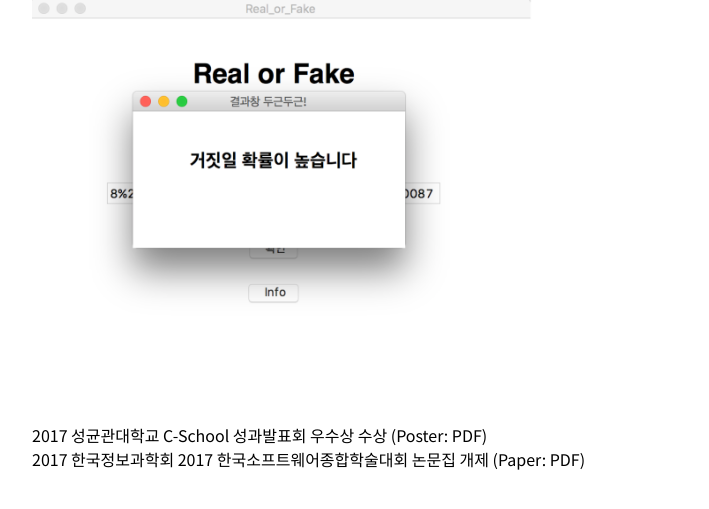
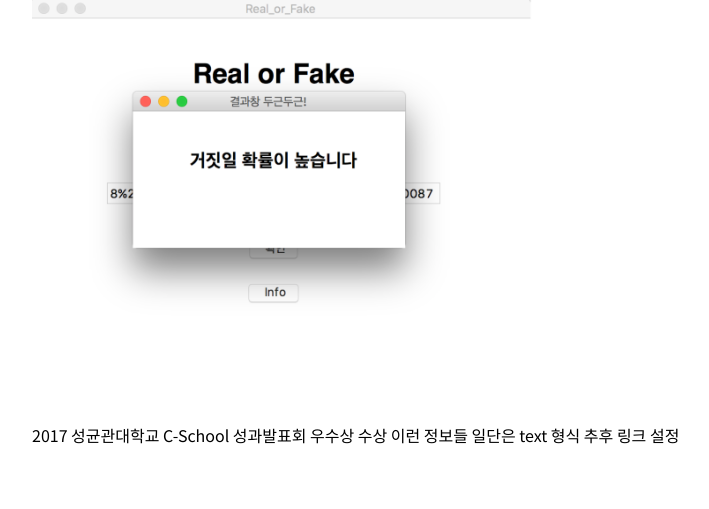
Before and after one commit to YoonJ/PyneerBlog_betatest, a Django app: page /project/3/ in a window 1280 px wide. Shown: the part 726-1235 px from the top of the page, without its empty margins (28-737 px from the left). Run offline with Django 3.2, Linux system fonts and the light colour scheme; data comes from the database, SQL or seed files in the repository; both versions use the stored data as it was after the commit; some libraries are stand-ins or nearby versions.

Commit message:
test 08 18.08.06.23:36 project 모델 수정 project 모델 속성 {프로젝트 제목, 내용, 멤버(default='no one'), 기타정보(default=' ')}

```diff
--- a/blog/forms.py
+++ b/blog/forms.py
@@ -9,4 +9,4 @@ class PostForm(forms.ModelForm):
 class ProjectForm(forms.ModelForm):
     class Meta:
         model = Project
-        fields = ('project_title', 'project_text', 'project_member',)
+        fields = ('project_title', 'project_text', 'project_member', 'project_extra',)
--- a/blog/models.py
+++ b/blog/models.py
@@ -6,11 +6,12 @@ class Project(models.Model):
     project_title = models.TextField()
     #프로젝트 내용입니다
     project_text = models.TextField()
-    #프로젝트 날짜입니다. 수정해서 해당 년도-학기로 분류할겁니다
+    project_member = models.TextField(default = "No one")
+    project_extra = models.TextField(default = " ")
+    #프로젝트 날짜입니다.
     project_date = models.DateTimeField(
         blank=True, null=True)
     project_year_semester = models.TextField()
-    project_member = models.TextField()
     project_year = models.TextField()
 
     def project_year_semester(self):
--- a/blog/templates/blog/project_detail.html
+++ b/blog/templates/blog/project_detail.html
@@ -36,10 +36,12 @@
         <img src="{% static 'img/project/gui1.png' %}">
         <img src="{% static 'img/project/gui2.png' %}">
     </div>
-    <div class="project-external">
-        2017 성균관대학교 C-School 성과발표회 우수상 수상 (Poster: <a href="">PDF</a>)<br>
-        2017 한국정보과학회 2017 한국소프트웨어종합학술대회 논문집 개제 (Paper: <a href="">PDF</a>)<br>
-    </div>
+    <div class="project-external">{{ project.project_extra }}</div>
+{#    <div class="project-external">#}
+{#        #}
+{#        2017 성균관대학교 C-School 성과발표회 우수상 수상 (Poster: <a href="">PDF</a>)<br>#}
+{#        2017 한국정보과학회 2017 한국소프트웨어종합학술대회 논문집 개제 (Paper: <a href="">PDF</a>)<br>#}
+{#    </div>#}
 
 </section>
 {% endblock %}
--- a/blog/views.py
+++ b/blog/views.py
@@ -14,7 +14,7 @@ def project_list(request):
 
 def project_detail(request, pk):
     project = get_object_or_404(Project, pk=pk)
-    return render(request, 'blog/project_detail.html',{'project':project})
+    return render(request, 'blog/project_detail.html', {'project':project})
 
 # def post_list(request):
 #     posts = Post.objects.filter(published_date__lte=timezone.now()).order_by('-created_date')
```
Also changed, not shown: blog/migrations/0003_project_project_member.py (added), blog/migrations/0004_project_project_extra.py (added), db.sqlite3.
